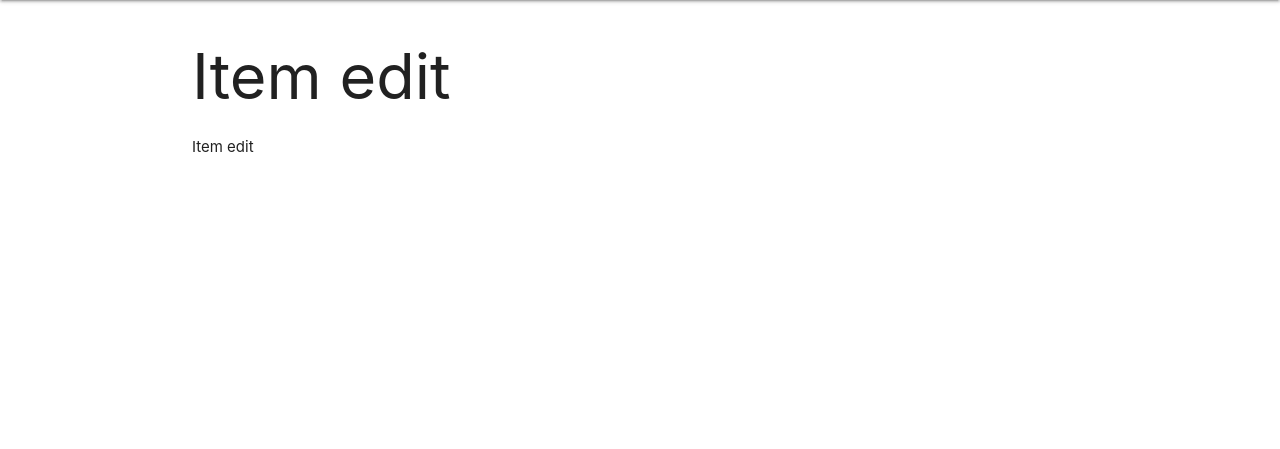
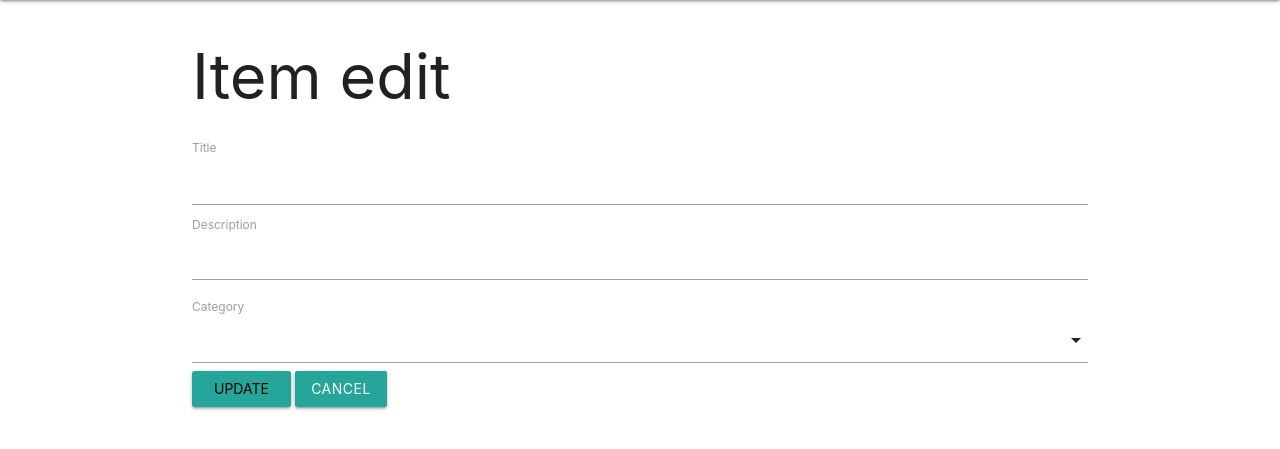
Before and after one commit to elioschmutz/udacity_item_catalog, a Flask app: template templates/item_edit.html in a window 1280 px wide. Shown: the part 64-513 px from the top of the page. Run offline with Flask 2, Linux system fonts and the light colour scheme; the template is opened without the code that fills it, so the values that code supplies are empty; parts of the project's set-up code (start-up, migrations or seed data) failed here and were passed over.

Commit message:
feat: implement item_edit_view

```diff
--- a/application.py
+++ b/application.py
@@ -14,6 +14,7 @@ from flask import url_for
 from markupsafe import escape
 from models import Category
 from models import Item
+from models import Session
 from oauth2client.client import FlowExchangeError
 import json
 import random
@@ -137,9 +138,30 @@ def item_add_view():
     return render()
 
 
-@app.route('/categories/<string:category_title>/<string:item_title>/edit')
+@app.route('/categories/<string:category_title>/<string:item_title>/edit', methods=['GET', 'POST'])
 def item_edit_view(category_title, item_title):
-    return render_template('item_edit.html')
+    def render():
+        return render_template('item_edit.html', categories=categories, item=item)
+
+    categories = Category.query().all()
+    item = Item.query().filter_by(title=item_title).first()
+
+    if request.method == 'POST':
+        category_id = escape(request.form.get('category_id'))
+        category = Category.query().get(category_id)
+
+        if not category:
+            flash("No category fouond with ID {}".format(category_id))
+            return render()
+
+        item.title = escape(request.form.get('title'))
+        item.description = escape(request.form.get('description'))
+        item.category = category
+        Session.commit()
+        flash("Successfully updated Item")
+        return redirect(url_for(
+            'item_view', category_title=category.title, item_title=item.title))
+    return render()
 
 
 @app.route('/categories/<string:category_title>/<string:item_title>/delete')
--- a/templates/item.html
+++ b/templates/item.html
@@ -3,6 +3,12 @@
 
 {% block header %}
   <h1>{% block title %}{{item.title}} <span class="grey-text">({{item.category.title}})</span>{% endblock %}</h1>
+{% endblock %}
+
+{% block editnav %}
+<ul>
+  <li><a href="{{url_for('item_edit_view', category_title=item.category.title, item_title=item.title)}}" class="waves-effect waves-light btn"><i class="material-icons left">edit</i>Edit</a></li>
+</ul>
 {% endblock %}
 
 {% block content %}
--- a/templates/item_edit.html
+++ b/templates/item_edit.html
@@ -4,8 +4,36 @@
   <h1>{% block title %}Item edit{% endblock %}</h1>
 {% endblock %}
 
+{% block editnav %}
+<ul>
+  <li><a href="{{url_for('dashboard')}}" class="waves-effect waves-light btn"><i class="material-icons left">arrow_back</i>Back</a></li>
+</ul>
+{% endblock %}
+
 {% block content %}
 
-Item edit
+<form action="{{url_for('item_edit_view', category_title=item.category.title, item_title=item.title)}}" method = 'POST'>
+
+<label for="title">Title</label>
+<input type='text' size='30' name='title' required value="{{item.title}}">
+
+<label for="description">Description</label>
+<textarea class="materialize-textarea" name='description'>{{item.description}}</textarea>
+
+<label for="category">Category</label>
+<select name='category_id'>
+    {% for category in categories %}
+    {% if category.id == item.category.id %}
+    <option value="{{category.id}}" selected>{{category.title}}</option>
+    {% else %}
+    <option value="{{category.id}}">{{category.title}}</option>
+    {% endif %}
+    {% endfor %}
+</select>
+
+<input class="waves-effect waves-light btn" type='submit' value='Update'>
+<a class="waves-effect waves-light btn btn-fla" href="{{url_for('dashboard')}}">Cancel</a>
+</form>
+
 
 {% endblock %}
```
